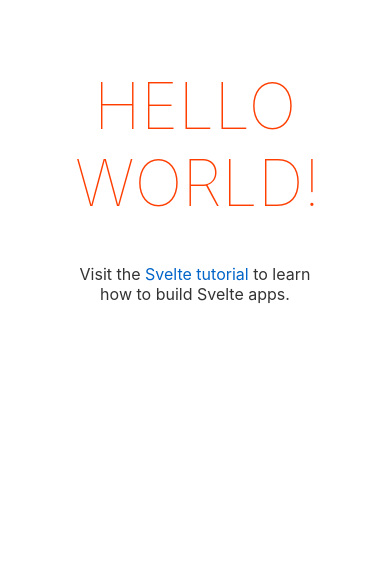
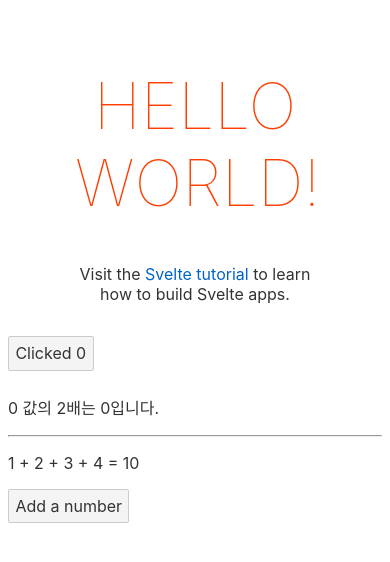
Before and after one commit to cpprhtn/svelte-proj, a Svelte app: page / in a window 390 px wide. Shown: the top 562 px of the page. Built offline with nearby package versions, Linux system fonts and the light colour scheme.

Commit message:
test: 반응형을 위한 문법

```diff
--- a/src/App.svelte
+++ b/src/App.svelte
@@ -1,11 +1,55 @@
 <script>
 	export let name;
+	let count = 0;
+	let numbers = [1, 2, 3, 4];
+
+	// javascript label
+	// 동기적으로 동작 X
+	// 따라서 반응형으로 페이지 구성시 $문법 주의 필요
+	$: doubled = count * 2;
+	$: if (count >= 10) {
+		alert("count는 10을 넘을 수 없습니다.");
+		count = 0;
+	}
+	$: sum = numbers.reduce((acc, cur) => acc+cur, 0);
+
+	function handleClick () {
+		count+=1;
+	}
+
+	function handleMouseDown () {
+		console.log("mouse down");
+	}
+
+	function addNumber () {
+		// svelte는 값의 재할당이 일어나야 반응형으로 동작
+		numbers = [...numbers, numbers.length + 1];
+
+		// other example
+		/*
+		numbers.push(numbers.length + 1);
+		numbers = numbers;
+		console.log(numbers);
+		*/
+	}
 </script>
 
 <main>
 	<h1>Hello {name}!</h1>
 	<p>Visit the <a href="https://svelte.dev/tutorial">Svelte tutorial</a> to learn how to build Svelte apps.</p>
 </main>
+
+<button on:click={handleClick} on:mousedown={handleMouseDown}>
+	Clicked {count}
+</button>
+
+<p>{count} 값의 2배는 {doubled}입니다.</p>
+
+<hr>
+
+<p>{numbers.join(" + ")} = {sum}</p>
+
+<button on:click={addNumber}>Add a number</button>
 
 <style>
 	main {
```
